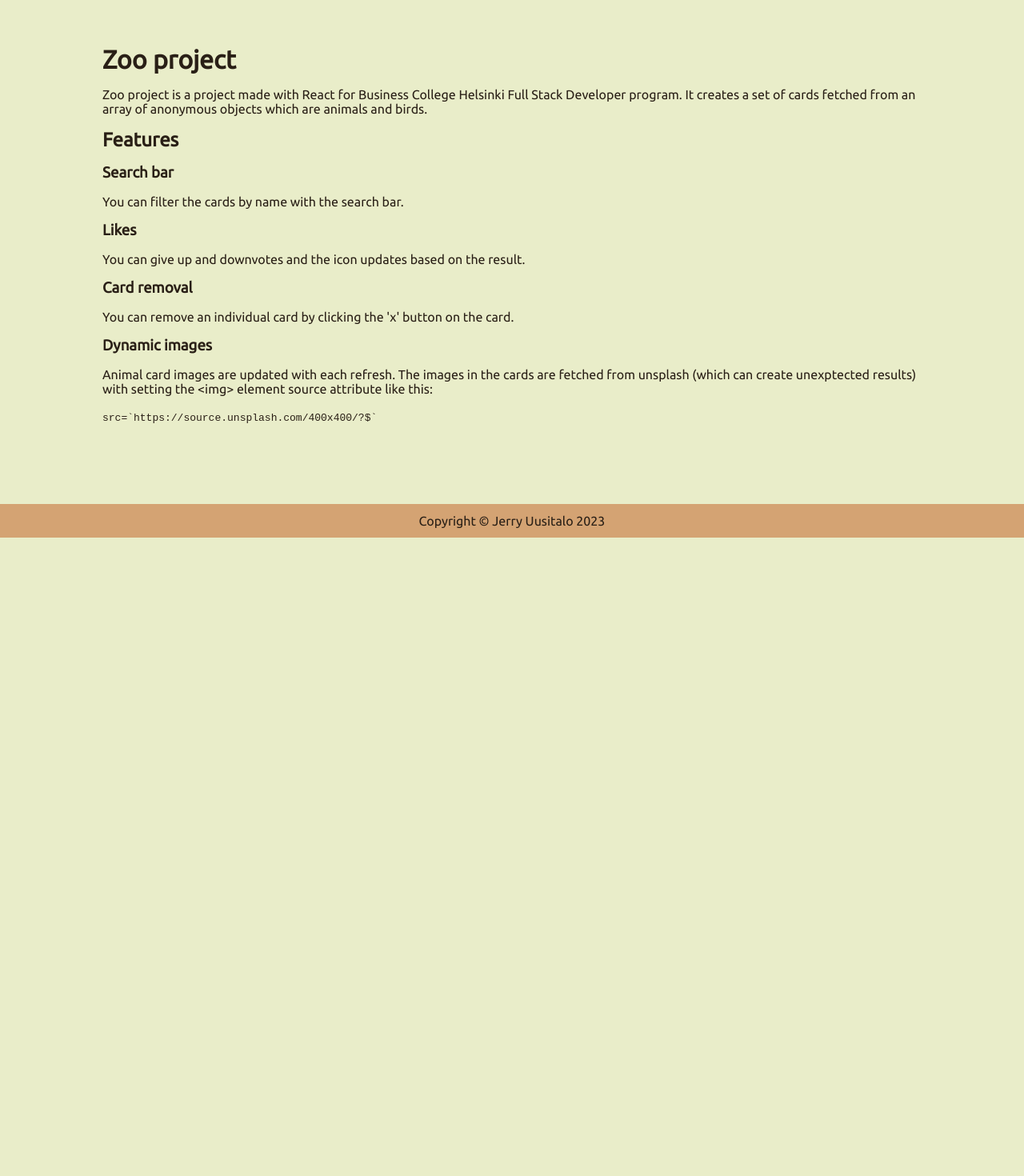
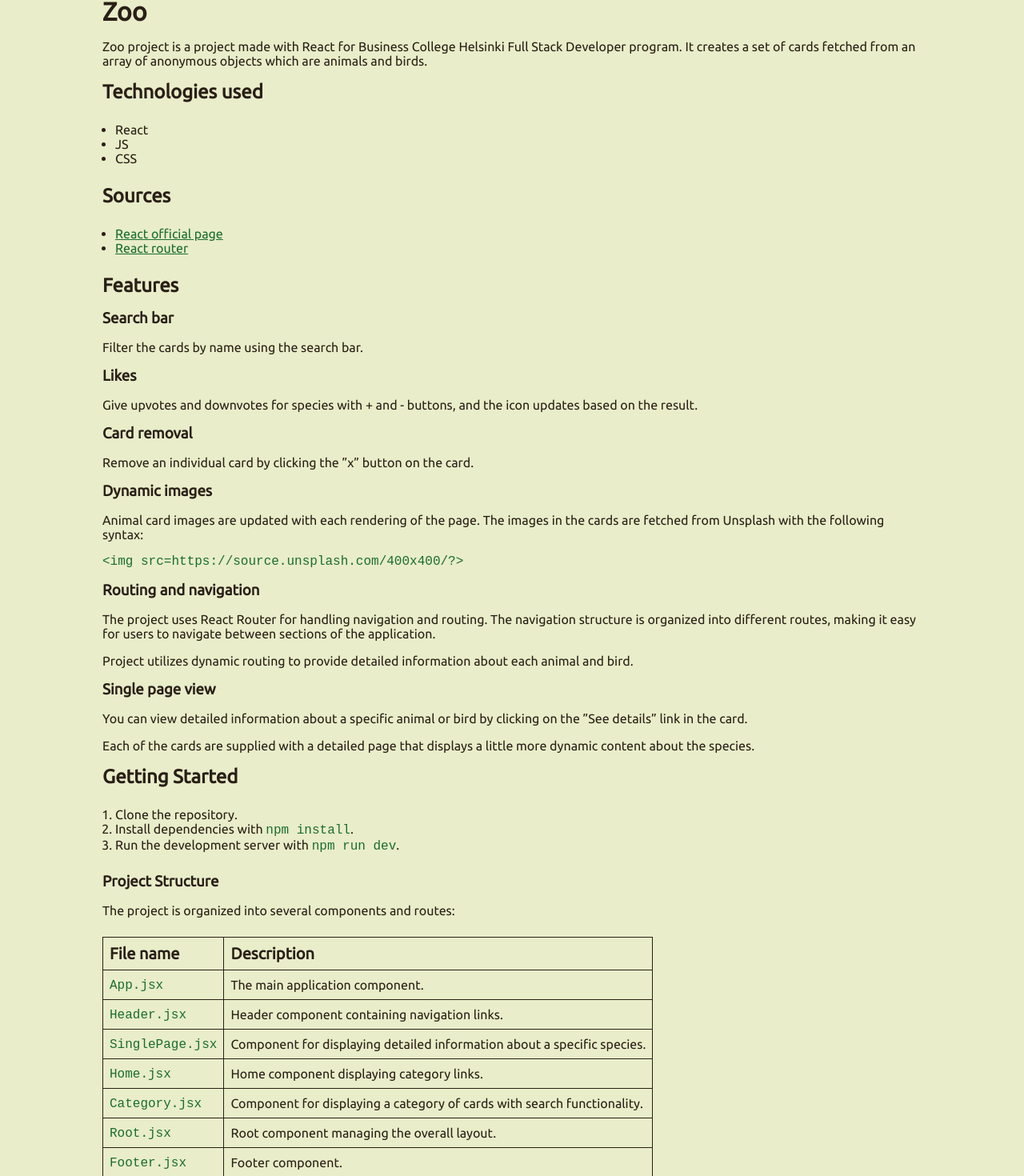
Before and after one commit to JerryUusis/zoo, a React (Vite) app: page /about in a window 1280 px wide. Shown: the part 128-1598 px from the top of the page at 80% size. Before the commit the page ends 800 px from the top, so only its background shows below. Built offline with nearby package versions, Linux system fonts and the light colour scheme.

Commit message:
Update about page content and styles

```diff
--- a/src/App.css
+++ b/src/App.css
@@ -306,6 +306,7 @@ footer {
 .about-text-container {
   width: 80%;
   justify-content: center;
+  margin: 2rem 0;
 }
 
 .about-text-container h1,
@@ -314,3 +315,44 @@ footer {
 .about-text-container p {
   padding: 0.5rem 0;
 }
+
+#code-snippet {
+  display: block;
+  padding: 0.5rem 0;
+}
+
+.about-text-container a {
+  color: var(--accent);
+}
+
+.about-text-container ul,
+.about-text-container ol {
+  padding: 1rem 1rem;
+}
+
+.about-text-container p,
+code {
+  font-size: 1rem;
+}
+
+.about-text-container code {
+  color: var(--accent);
+}
+
+table,
+thead,
+th,
+tbody,
+tr,
+td {
+  border: 1px var(--secondary-darker) solid;
+  border-collapse: collapse;
+  padding: 0.5rem;
+  margin: 1rem 0;
+}
+
+th {
+  text-align: left;
+  font-weight: bold;
+  font-size: 1.25rem;
+}
--- a/src/routes/About.jsx
+++ b/src/routes/About.jsx
@@ -2,20 +2,91 @@ const About = () => {
     return (
         <div className="about-main-container">
             <div className="about-text-container">
-                <h1>Zoo project</h1>
+                <h1>Zoo</h1>
                 <p>Zoo project is a project made with React for Business College Helsinki Full Stack Developer program. It creates a set of cards fetched from an array of anonymous objects which are animals and birds.</p>
+
+                <h2>Technologies used</h2>
+                <ul>
+                    <li>React</li>
+                    <li>JS</li>
+                    <li>CSS</li>
+                </ul>
+
+                <h2>Sources</h2>
+                <ul>
+                    <li><a href="https://react.dev/">React official page</a></li>
+                    <li><a href="https://reactrouter.com/en/main">React router</a></li>
+                </ul>
+
                 <h2>Features</h2>
                 <h3>Search bar</h3>
-                <p>You can filter the cards by name with the search bar.</p>
+                <p>Filter the cards by name using the search bar.</p>
+
                 <h3>Likes</h3>
-                <p>You can give up and downvotes and the icon updates based on the result.</p>
+                <p>Give upvotes and downvotes for species with + and - buttons, and the icon updates based on the result.</p>
+
                 <h3>Card removal</h3>
-                <p>You can remove an individual card by clicking the &apos;x&apos; button on the card.</p>
+                <p>Remove an individual card by clicking the &rdquo;x&rdquo; button on the card.</p>
+
                 <h3>Dynamic images</h3>
-                <p>Animal card images are updated with each refresh. The images in the cards are fetched from unsplash (which can create unexptected results) with setting the &lt;img&gt; element source attribute like this:</p>
-                <p>
-                    <code>src=`https://source.unsplash.com/400x400/?${name}`</code>
-                </p>
+                <p>Animal card images are updated with each rendering of the page. The images in the cards are fetched from Unsplash with the following syntax:</p>
+                <pre><code id="code-snippet">&lt;img src={`https://source.unsplash.com/400x400/?${name}`}&gt;</code></pre>
+
+                <h3>Routing and navigation</h3>
+                <p>The project uses React Router for handling navigation and routing. The navigation structure is organized into different routes, making it easy for users to navigate between sections of the application.</p>
+                <p>Project utilizes dynamic routing to provide detailed information about each animal and bird.</p>
+
+                <h3>Single page view</h3>
+                <p>You can view detailed information about a specific animal or bird by clicking on the &rdquo;See details&rdquo; link in the card.</p>
+                <p>Each of the cards are supplied with a detailed page that displays a little more dynamic content about the species.</p>
+
+                <h2>Getting Started</h2>
+                <ol>
+                    <li>Clone the repository.</li>
+                    <li>Install dependencies with <code>npm install</code>.</li>
+                    <li>Run the development server with <code>npm run dev</code>.</li>
+                </ol>
+
+                <h3>Project Structure</h3>
+                <p>The project is organized into several components and routes:</p>
+                <table>
+                    <thead>
+                        <tr>
+                            <th>File name</th>
+                            <th>Description</th>
+                        </tr>
+                    </thead>
+                    <tbody>
+                        <tr>
+                            <td><code>App.jsx</code></td>
+                            <td>The main application component.</td>
+                        </tr>
+                        <tr>
+                            <td><code>Header.jsx</code></td>
+                            <td>Header component containing navigation links.</td>
+                        </tr>
+                        <tr>
+                            <td><code>SinglePage.jsx</code></td>
+                            <td>Component for displaying detailed information about a specific species.</td>
+                        </tr>
+                        <tr>
+                            <td><code>Home.jsx</code></td>
+                            <td>Home component displaying category links.</td>
+                        </tr>
+                        <tr>
+                            <td><code>Category.jsx</code></td>
+                            <td>Component for displaying a category of cards with search functionality.</td>
+                        </tr>
+                        <tr>
+                            <td><code>Root.jsx</code></td>
+                            <td>Root component managing the overall layout.</td>
+                        </tr>
+                        <tr>
+                            <td><code>Footer.jsx</code></td>
+                            <td>Footer component.</td>
+                        </tr>
+                    </tbody>
+                </table>
             </div>
         </div>
     )
```
